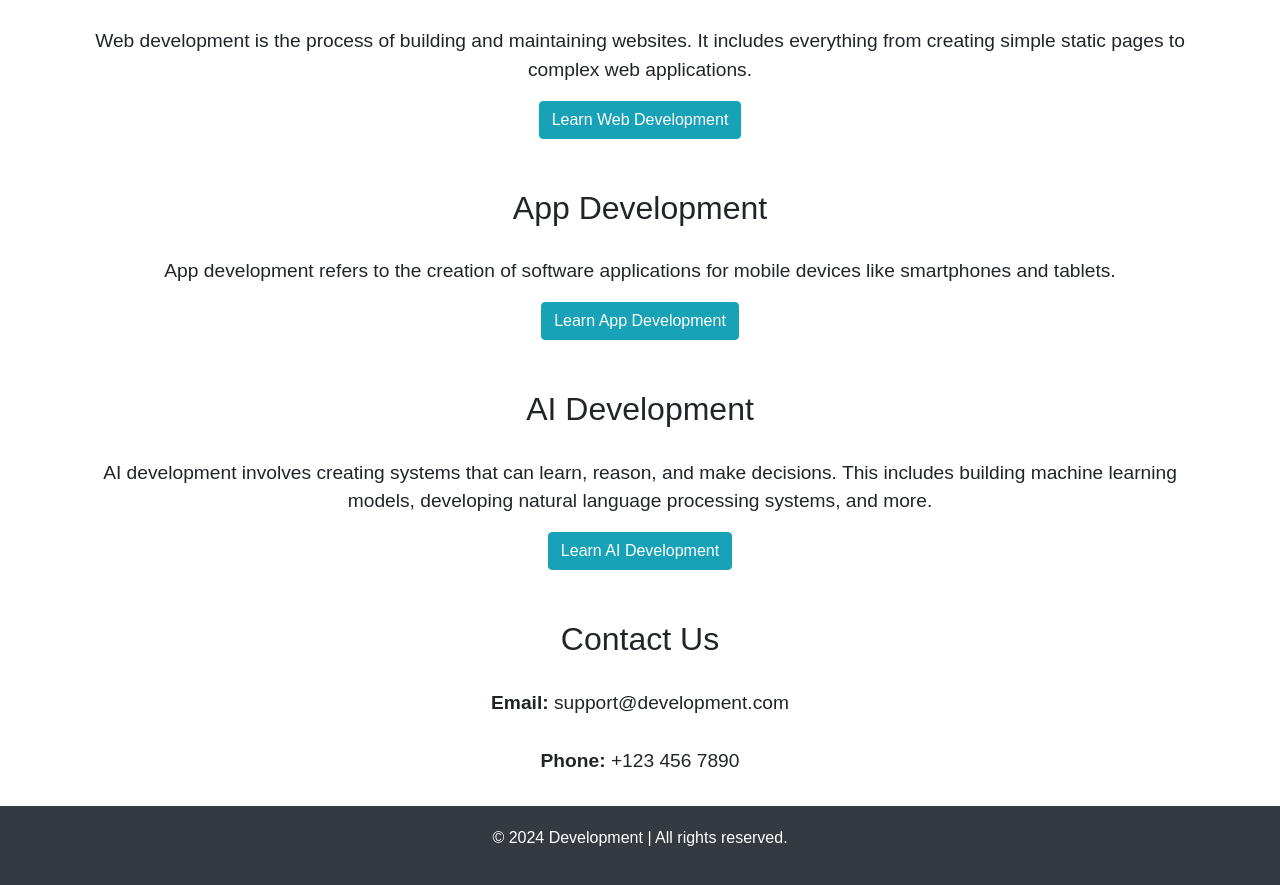
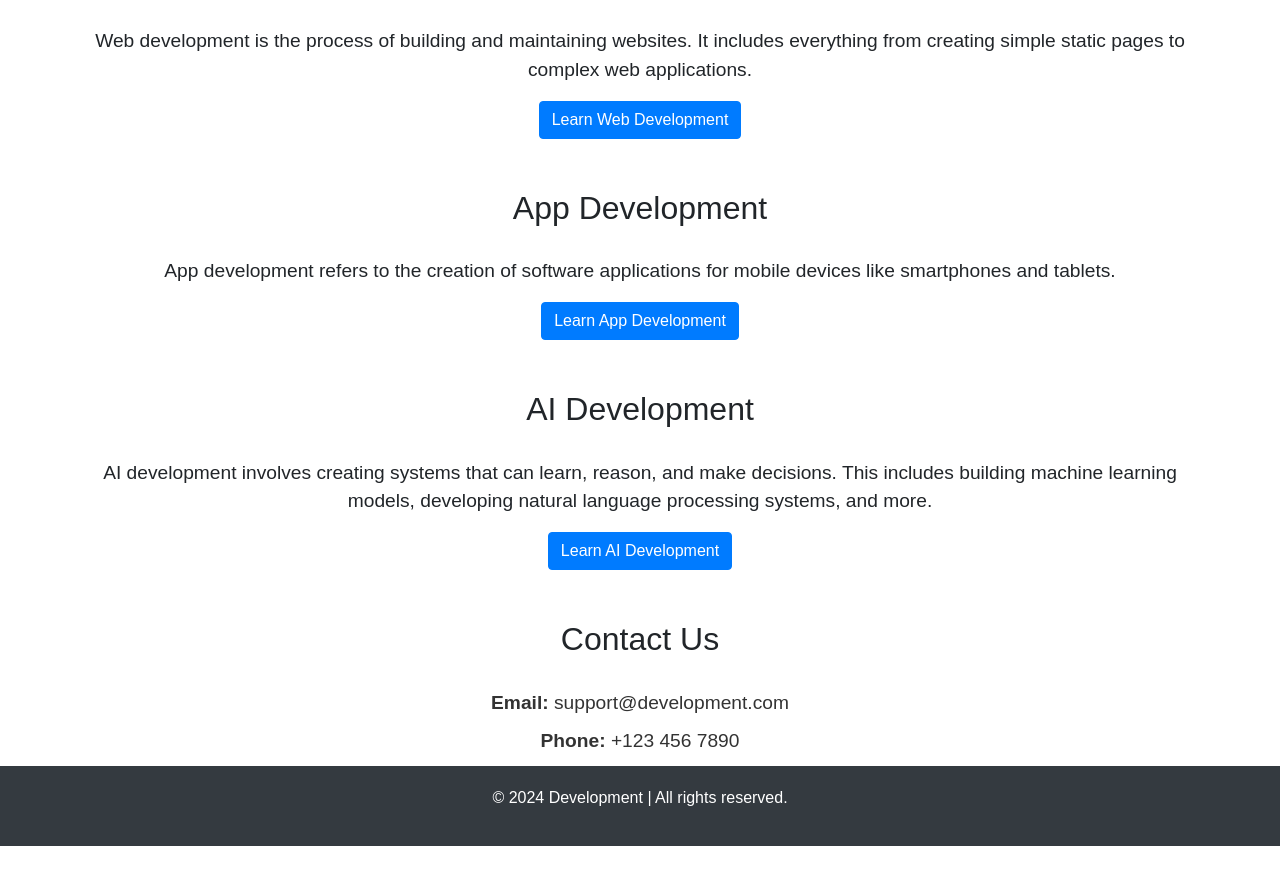
Before and after one commit to Nikhildvloper/Development, a plain HTML site: page index.html in a window 1280 px wide. Shown: the part 627-1512 px from the top of the page. After the commit the page ends 1473 px from the top, so only its background shows below. Drawn offline with nearby package versions, Linux system fonts and the light colour scheme.

Commit message:
Update styles.css

```diff
--- a/styles.css
+++ b/styles.css
@@ -42,22 +42,21 @@ body {
     margin-bottom: 30px;
 }
 
-.contact-form {
-    max-width: 600px;
-    margin: 0 auto;
-    margin-bottom: 50px;
+.contact-info p {
+    font-size: 1.2rem;
+    color: #333;
+    margin: 10px 0;
 }
 
-.contact-form .form-group {
-    margin-bottom: 20px;
+.btn-info {
+    background-color: #007bff;
+    border-color: #007bff;
+    color: white;
 }
 
-.btn-primary {
-    background-color: #007bff;
-    border-color: #007bff;
-    width: 100%;
-    padding: 10px;
-    font-size: 1.2rem;
+.btn-info:hover {
+    background-color: #0056b3;
+    border-color: #004085;
 }
 
 .footer {
@@ -76,8 +75,4 @@ body {
     .hero p {
         font-size: 1.2rem;
     }
-
-    .contact-form {
-        width: 90%;
-    }
 }
```
